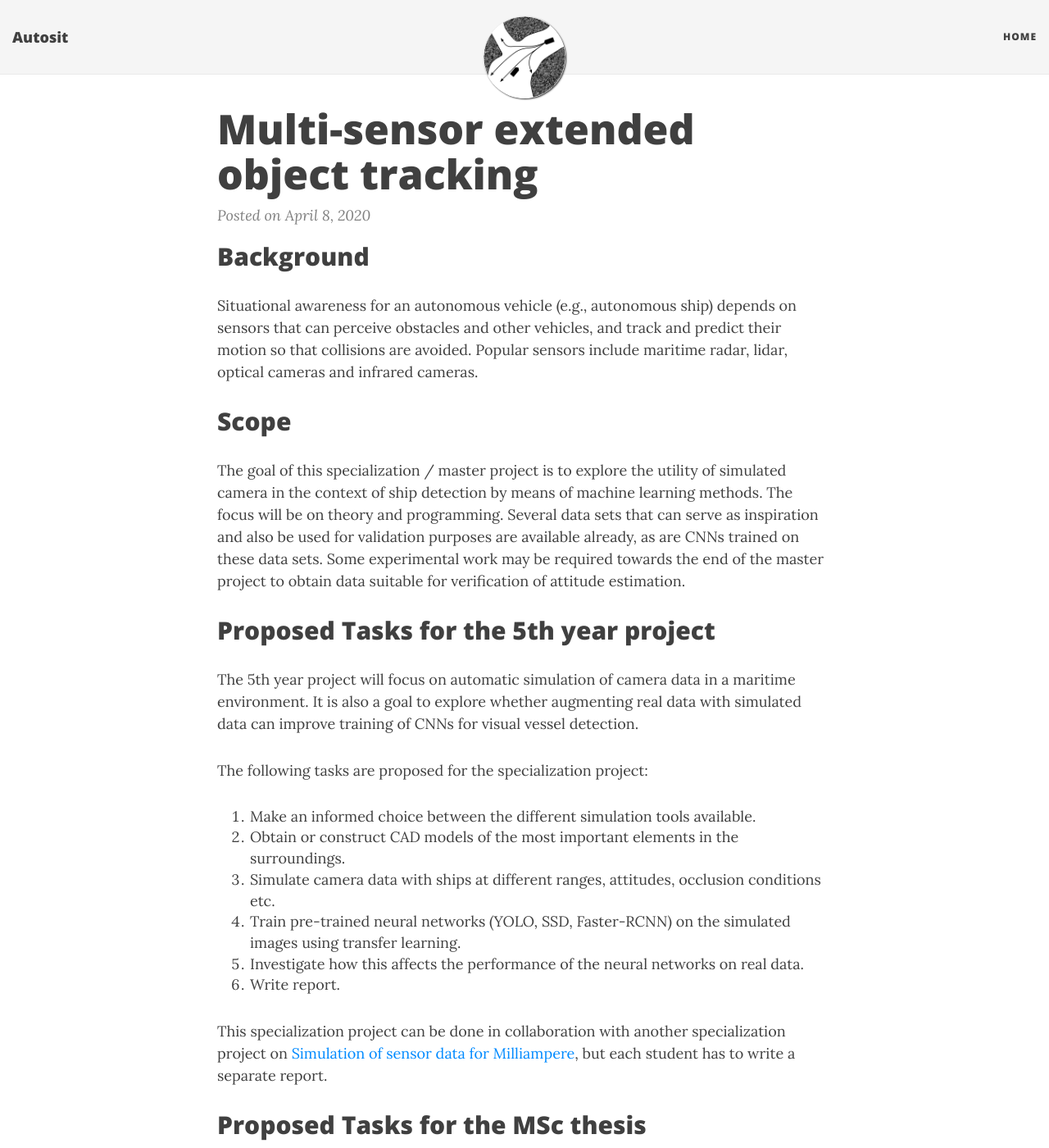
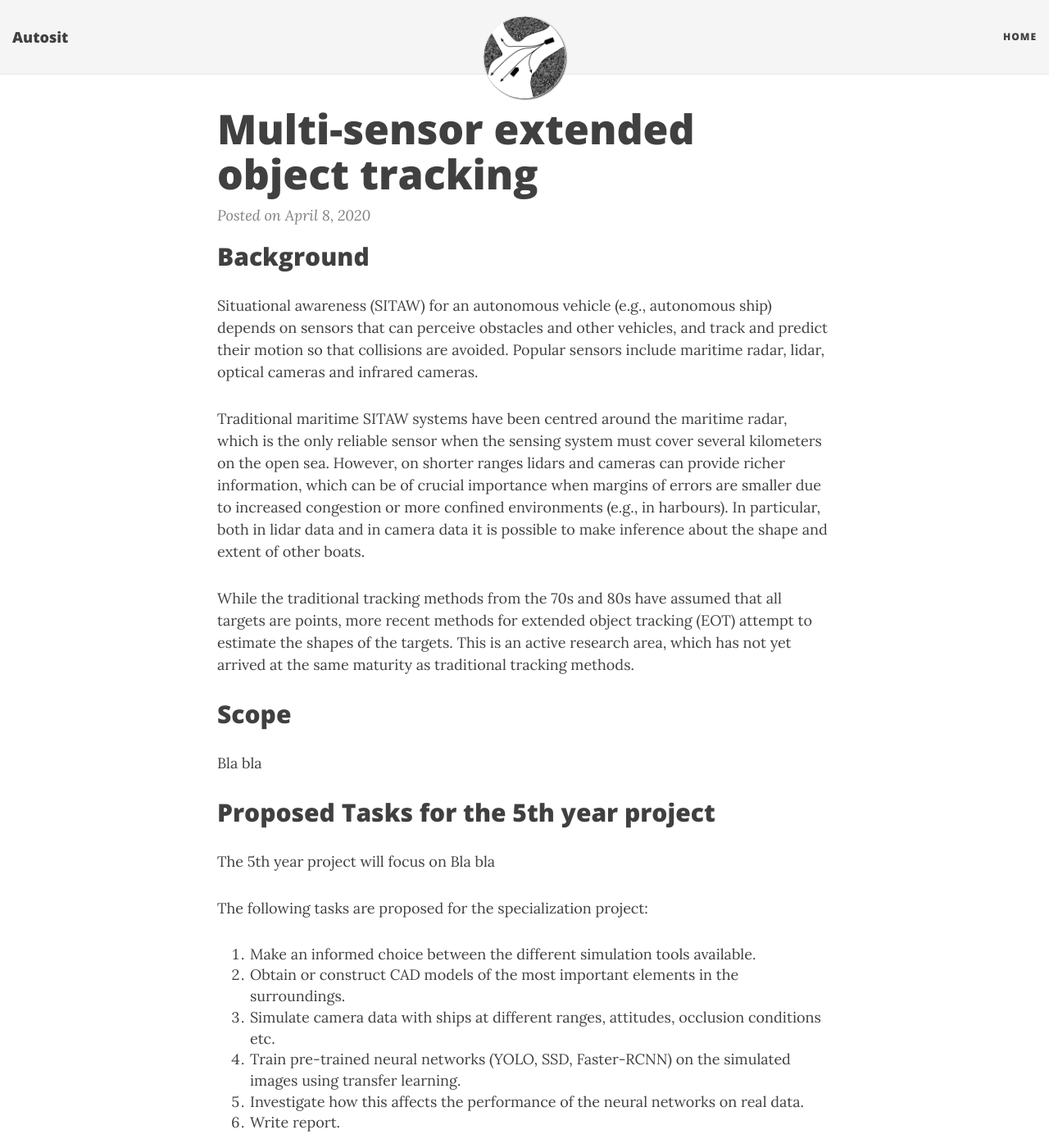
Before and after one commit to autosit/autosit.github.io, a Jekyll site: the page built from _posts/2020-04-08-multisensor-eot.md, in a window 1280 px wide and 1400 px high. Shown: the whole window at 82% size. Built offline with Jekyll 4.4.1, drawn with Linux system fonts in a browser that asks for light colours; nearby versions of some CDN libraries.

Commit message:
added multisensor eot project 2

```diff
--- a/_posts/2020-04-08-multisensor-eot.md
+++ b/_posts/2020-04-08-multisensor-eot.md
@@ -5,20 +5,26 @@ category: SF
 ---
 ## Background
 
-Situational awareness for an autonomous vehicle (e.g., autonomous ship) depends on sensors that can perceive obstacles and other vehicles,
+Situational awareness (SITAW) for an autonomous vehicle (e.g., autonomous ship) depends on sensors that can perceive obstacles and other vehicles,
 and track and predict their motion so that collisions are avoided.
 Popular sensors include maritime radar, lidar, optical cameras and infrared cameras.
+
+Traditional maritime SITAW systems have been centred around the maritime radar, which is the only reliable sensor when the sensing system must cover several kilometers on the open sea. However, on shorter ranges lidars and cameras can provide richer information, which can be of crucial importance when margins of errors are smaller due to increased congestion or more confined environments (e.g., in harbours). In particular, both in lidar data and in camera data it is possible to make inference about the shape and extent of other boats.
+
+While the traditional tracking methods from the 70s and 80s have assumed that all targets are points, more recent methods for extended object tracking (EOT) attempt to estimate the shapes of the targets. This is an active research area, which has not yet arrived at the same maturity as traditional tracking methods.
+
+
+
 
 
 ## Scope
 
-The goal of this specialization / master project is to explore the utility of simulated camera in the context of ship detection by means of machine learning methods.
-The focus will be on theory and programming. Several data sets that can serve as inspiration and also be used for validation purposes are available already, as are CNNs trained on these data sets. Some experimental work may be required towards the end of the master project to obtain data suitable for verification of attitude estimation.
+Bla bla
 
 
 ## Proposed Tasks for the 5th year project
 
-The 5th year project will focus on automatic simulation of camera data in a maritime environment. It is also a goal to explore whether augmenting real data with simulated data can improve training of CNNs for visual vessel detection.
+The 5th year project will focus on Bla bla
 
 The following tasks are proposed for the specialization project:
 
@@ -29,7 +35,7 @@ The following tasks are proposed for the specialization project:
 5. Investigate how this affects the performance of the neural networks on real data.
 6. Write report.
 
-This specialization project can be done in collaboration with another specialization project on [Simulation of sensor data for Milliampere], but each student has to write a separate report.
+
 
 ## Proposed Tasks for the MSc thesis
 
```
